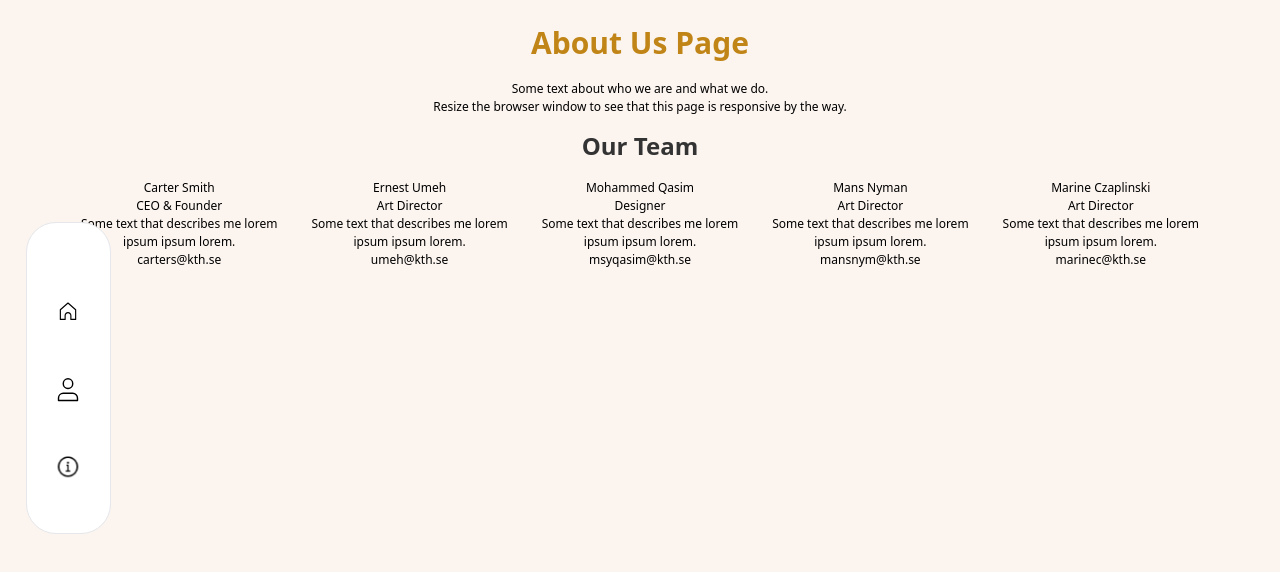
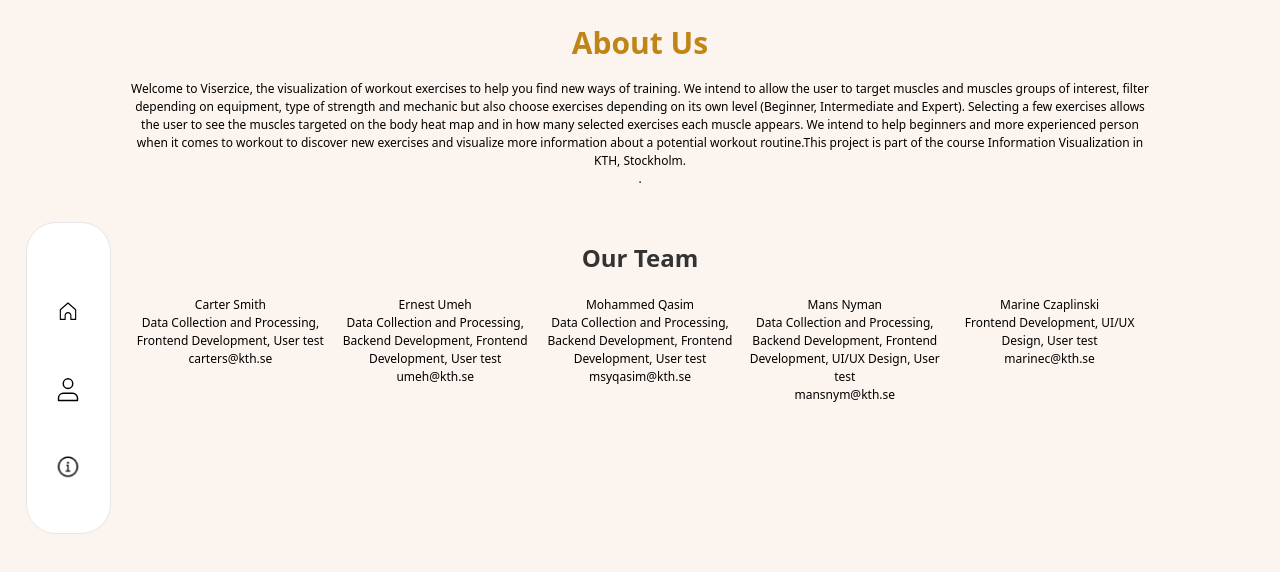
Before and after one commit to ernum/Vizercise, a Next.js app in the folder vizercise/: page /about in a window 1280 px wide. Shown: the top 572 px of the page. Built offline with nearby package versions, Linux system fonts and the light colour scheme.

Commit message:
about us almost finished
help section to do

```diff
--- a/vizercise/pages/about.js
+++ b/vizercise/pages/about.js
@@ -1,77 +1,73 @@
 import React from 'react';
 import styles from './styles.module.css';
+import AboutUs from './AboutUs.svg';
 
 function About() {
     return (
         <div>
             <div className="about-section">
-                <h1 className={styles.mheader}>About Us Page</h1>
-                <p className={styles.text}>Some text about who we are and what we do.</p>
-                <p className={styles.text} style={{ marginBottom: '1em' }}>Resize the browser window to see that this page is responsive by the way.</p>
+                <h1 className={styles.mheader}>About Us</h1>
+                <div className="column" style={{ display: 'flex', flexDirection: 'column', width: '80%', margin: '0 auto', height: '20vh'}}>
+                <p className={styles.text}>Welcome to Viserzice, the visualization of workout exercises to help you find new ways of training. We intend to allow the user to target muscles and muscles groups of interest, filter depending on equipment, type of strength and mechanic but also choose exercises depending on its own level (Beginner, Intermediate and Expert). Selecting a few exercises allows the user to see the muscles targeted on the body heat map and in how many selected exercises each muscle appears. We intend to help beginners and more experienced person when it comes to workout to discover new exercises and visualize more information about a potential workout routine.This project is part of the course Information Visualization in KTH, Stockholm.</p>
+                    <p className={styles.text} style={{ marginBottom: '1em' }}>.</p>
+                    </div>
             </div>
 
             <h2 className={styles.header}>Our Team</h2>
 
             <div className="row" style={{ textAlign: 'center' }}>
-                <div className="column" style={{ display: 'inline-block', width: '18%' }}>
+                <div className="column" style={{ display: 'inline-block', width: '16%', alignItems: 'center' }}>
                     <div className="card">
+                        <div className="container" style={{ marginBottom: '1em', display: 'flex', flexDirection: 'column', justifyContent: 'flex-start', height: '100%' }}>
+                            <h2 className={styles.text}>Carter Smith</h2>
+                            <p className={styles.text}>Data Collection and Processing, Frontend Development, User test</p>
 
-                        <div className="container" style={{ marginBottom: '1em' }}>
-                            <h2 className={styles.text}>Carter Smith</h2>
-                            <p className={styles.text}>CEO &amp; Founder</p>
-                            <p className={styles.text}>Some text that describes me lorem ipsum ipsum lorem.</p>
                             <p className={styles.text}>carters@kth.se</p>
-
                         </div>
                     </div>
                 </div>
 
-                <div className="column" style={{ display: 'inline-block', width: '18%' }}>
+                <div className="column" style={{ display: 'inline-block', width: '16%', alignItems: 'center' }}>
                     <div className="card">
+                        <div className="container" style={{ marginBottom: '1em', display: 'flex', flexDirection: 'column', justifyContent: 'flex-start', height: '100%' }}>
+                            <h2 className={styles.text}>Ernest Umeh</h2>
+                            <p className={styles.text}>Data Collection and Processing, Backend Development, Frontend Development, User test</p>
 
-                        <div className="container" style={{ marginBottom: '1em' }}>
-                            <h2 className={styles.text}>Ernest Umeh</h2>
-                            <p className={styles.text}>Art Director</p>
-                            <p className={styles.text}>Some text that describes me lorem ipsum ipsum lorem.</p>
                             <p className={styles.text}>umeh@kth.se</p>
-
                         </div>
                     </div>
                 </div>
 
-                <div className="column" style={{ display: 'inline-block', width: '18%' }}>
+                <div className="column" style={{ display: 'inline-block', width: '16%', alignItems: 'center' }}>
                     <div className="card">
+                        <div className="container" style={{ marginBottom: '1em', display: 'flex', flexDirection: 'column', justifyContent: 'flex-start', height: '100%' }}>
+                            <h2 className={styles.text}>Mohammed Qasim</h2>
+                            <p className={styles.text}>Data Collection and Processing, Backend Development, Frontend Development, User test</p>
 
-                        <div className="container" style={{ marginBottom: '1em' }}>
-                            <h2 className={styles.text}>Mohammed Qasim</h2>
-                            <p className={styles.text}>Designer</p>
-                            <p className={styles.text}>Some text that describes me lorem ipsum ipsum lorem.</p>
                             <p className={styles.text}>msyqasim@kth.se</p>
-
                         </div>
                     </div>
                 </div>
 
-                <div className="column" style={{ display: 'inline-block', width: '18%' }}>
+                <div className="column" style={{ display: 'inline-block', width: '16%', alignItems: 'center' }}>
                     <div className="card">
+                        <div className="container" style={{ marginBottom: '1em', display: 'flex', flexDirection: 'column', justifyContent: 'flex-start', height: '100%' }}>
+                            <h2 className={styles.text}>Mans Nyman</h2>
+                            <p className={styles.text}>Data Collection and Processing, Backend Development, Frontend Development, UI/UX Design, User test</p>
 
-                        <div className="container" style={{ marginBottom: '1em' }}>
-                            <h2 className={styles.text}>Mans Nyman</h2>
-                            <p className={styles.text}>Art Director</p>
-                            <p className={styles.text}>Some text that describes me lorem ipsum ipsum lorem.</p>
                             <p className={styles.text}>mansnym@kth.se</p>
 
                         </div>
                     </div>
                 </div>
 
-                <div className="column" style={{ display: 'inline-block', width: '18%' }}>
+                <div className="column" style={{ display: 'inline-block', width: '16%', alignItems: 'center' }}>
                     <div className="card">
+                        <div className="container" style={{ marginBottom: '1em', display: 'flex', flexDirection: 'column', justifyContent: 'flex-start', height: '100%' }}>
 
-                        <div className="container" style={{ marginBottom: '1em' }}>
                             <h2 className={styles.text}>Marine Czaplinski</h2>
-                            <p className={styles.text}>Art Director</p>
-                            <p className={styles.text}>Some text that describes me lorem ipsum ipsum lorem.</p>
+                            <p className={styles.text}>Frontend Development, UI/UX Design, User test</p>
+
                             <p className={styles.text}>marinec@kth.se</p>
 
                         </div>
```
Also changed, not shown: vizercise/fontpic/About Us.svg (added), vizercise/pages/AboutUs.svg (added).
